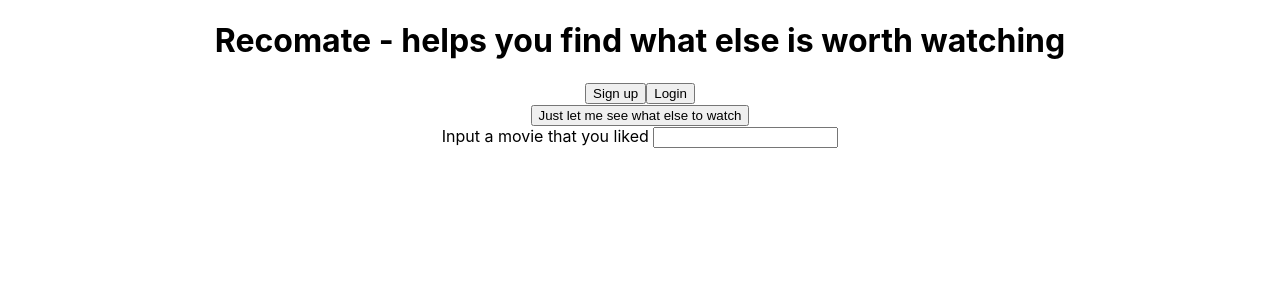
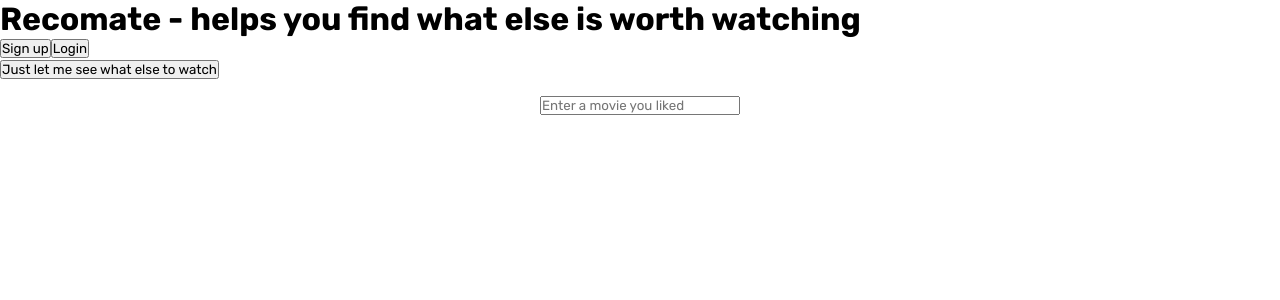
Before and after one commit to Lamer217/Recomate, a React (Create React App) app in the folder client/: page / in a window 1280 px wide. Shown: the top 300 px of the page. Built offline with nearby package versions, Linux system fonts and the light colour scheme.

Commit message:
add dropdown search

```diff
--- a/client/public/index.html
+++ b/client/public/index.html
@@ -9,7 +9,6 @@
       name="description"
       content="Web site created using create-react-app"
     />
-    <link rel="apple-touch-icon" href="%PUBLIC_URL%/logo192.png" />
     <!--
       manifest.json provides metadata used when your web app is installed on a
       user's mobile device or desktop. See https://developers.google.com/web/fundamentals/web-app-manifest/
@@ -24,6 +23,12 @@
       work correctly both with client-side routing and a non-root public URL.
       Learn how to configure a non-root public URL by running `npm run build`.
     -->
+    <link rel="preconnect" href="https://fonts.googleapis.com" />
+    <link rel="preconnect" href="https://fonts.gstatic.com" crossorigin />
+    <link
+      href="https://fonts.googleapis.com/css2?family=Rubik:ital,wght@0,300;0,400;0,500;0,600;0,700;0,800;1,300;1,400&display=swap"
+      rel="stylesheet"
+    />
     <title>Recomate</title>
   </head>
   <body>
--- a/client/src/App.css
+++ b/client/src/App.css
@@ -1,3 +1,6 @@
-.App {
-  text-align: center;
+.App * {
+  margin: 0;
+  padding: 0;
+  box-sizing: border-box;
+  font-family: 'Rubik', sans-serif;
 }
--- a/client/src/components/FilmsYoudLike.jsx
+++ b/client/src/components/FilmsYoudLike.jsx
@@ -1,11 +1,12 @@
 import React, { useState, useEffect } from 'react';
 import { uid } from 'uid/single';
 import axios from 'axios';
-import { Link } from 'react-router-dom';
+import { Link, useLocation } from 'react-router-dom';
 
 export default function FilmsYoudLike({ query }) {
   const [movies, setMovies] = useState([]);
   const [imgSources, setImgSources] = useState({});
+  const currentPage = useLocation().pathname;
 
   // When the query get's passed, call the backend remote route to search for the query
   useEffect(() => {
@@ -33,7 +34,7 @@ export default function FilmsYoudLike({ query }) {
                 retrievedMovie.title.toLowerCase() === movie.Name.toLowerCase()
             );
             movie.tmdbObj = tmdbFilmsArr[0];
-            console.log(movie);
+            // console.log(movie);
             const posterArr = tmdbFilmsArr.map(item => item.poster_path);
             posterArr.length
               ? setImgSources(imgSources => ({
@@ -52,7 +53,9 @@ export default function FilmsYoudLike({ query }) {
 
   return (
     <div>
-      <h2>Here's what the AI thinks you'd like:</h2>
+      {currentPage === '/results' || (
+        <h2>Here's what the AI thinks you'd like:</h2>
+      )}
       {movies.map(movie => (
         <Link to={'/film-details'} state={movie} key={uid()}>
           <div className="movie-card">
--- a/client/src/components/Preferences.jsx
+++ /dev/null
@@ -1,25 +0,0 @@
-import React, { useState } from 'react';
-import { useNavigate } from 'react-router-dom';
-
-export default function Preferences() {
-  // Saving the query here
-  const [query, setQuery] = useState('');
-
-  const navigate = useNavigate();
-
-  const handleQuery = e => {
-    e.preventDefault();
-    // Send the query to the results page and navigate there
-    navigate('/results', { state: query });
-  };
-
-  return (
-    <div>
-      <form onSubmit={handleQuery}>
-        <label htmlFor="">Input a movie that you liked </label>
-        {/* Getting the query from here */}
-        <input type="text" onChange={e => setQuery(e.target.value)} />
-      </form>
-    </div>
-  );
-}
--- /dev/null
+++ b/client/src/components/Searchbar.jsx
@@ -0,0 +1,84 @@
+import React, { useState, useEffect } from 'react';
+// import SelectSearch from 'react-select-search';
+import axios from 'axios';
+import { useNavigate } from 'react-router-dom';
+import '../styles/SearchBar.css';
+
+export default function Searchbar() {
+  const [options, setOptions] = useState([]);
+  const [searchValue, setSearchValue] = useState('');
+  const navigate = useNavigate();
+
+  /*  useEffect(() => {
+    if (searchValue) {
+      axios
+        .get(`/api/remote/movies/search/${searchValue}`)
+        .then(response => console.log(response.data.slice(0, 4)))
+        .catch(err => console.error(err));
+    }
+  }, [searchValue]); */
+
+  useEffect(() => {
+    if (searchValue.length > 2) {
+      axios
+        .get(`/api/remote/movies/search/${searchValue}`)
+        .then(response => setOptions(response.data.slice(0, 4)))
+        .catch(err => console.error(err));
+    }
+  }, [searchValue]);
+
+  return (
+    <div className="searchbar">
+      <input
+        type="search"
+        name="searchValue"
+        id="searchValue"
+        value={searchValue}
+        onChange={e => setSearchValue(e.target.value)}
+        placeholder="Enter a movie you liked"
+      />
+      {options.length > 0 &&
+        searchValue.length > 2 &&
+        options.map(option => {
+          return (
+            <button
+              onClick={() => navigate('/results', { state: option.title })}
+              key={option.id}
+            >
+              <img
+                src={`https://image.tmdb.org/t/p/w200${option.poster_path}`}
+                alt=""
+                height="50"
+              />
+              {option.title}
+            </button>
+          );
+        })}
+      {/* <SelectSearch
+        options={options}
+        value={searchValue}
+        onChange={e => setSearchValue(e.target.value)}
+        getOptions={query => {
+          if (query) {
+            setSearchValue(query);
+            return new Promise((resolve, reject) => {
+              axios
+                .get(`/api/remote/movies/search/${query}`)
+                .then(response => {
+                  //   setOptions(response.data.slice(0, 4))
+                  setOptions(
+                    response.data.slice(0, 4).map(movie => {
+                      return { name: movie.title, value: movie.title };
+                    })
+                  );
+                })
+                .catch(err => console.error(err));
+            });
+          }
+        }}
+        search
+        placeholder="Your movie"
+      /> */}
+    </div>
+  );
+}
--- a/client/src/pages/FilmDetails.jsx
+++ b/client/src/pages/FilmDetails.jsx
@@ -30,7 +30,7 @@ export default function FilmDetail() {
     37: 'Western',
   };
   const [cast, setCast] = useState([]);
-  console.log(state);
+  // console.log(state);
 
   useEffect(() => {
     axios
--- a/client/src/pages/Homepage.jsx
+++ b/client/src/pages/Homepage.jsx
@@ -1,11 +1,11 @@
 import React, { useState, useContext, useEffect } from 'react';
-import Preferences from '../components/Preferences';
 import Signup from '../components/Signup';
 import Login from '../components/Login';
 import { AuthContext } from '../context/authContext';
 import IsAnon from '../components/IsAnon';
 import FilmsYoudLike from '../components/FilmsYoudLike';
 import axios from 'axios';
+import Searchbar from '../components/Searchbar';
 
 export default function Homepage() {
   const [signupForm, setSignupForm] = useState(false);
@@ -63,7 +63,8 @@ export default function Homepage() {
           <button>Just let me see what else to watch</button>
         </IsAnon>
       )}
-      <Preferences />
+      {/* <Preferences /> */}
+      <Searchbar />
       {isLoggedIn && query && <FilmsYoudLike query={query} />}
     </>
   );
--- a/client/src/pages/Results.jsx
+++ b/client/src/pages/Results.jsx
@@ -1,4 +1,4 @@
-import React, { useState, useEffect, useContext } from 'react';
+import React, { useEffect, useContext } from 'react';
 import { useLocation } from 'react-router-dom';
 import { AuthContext } from '../context/authContext';
 import axios from 'axios';
@@ -7,17 +7,7 @@ import FilmsYoudLike from '../components/FilmsYoudLike';
 export default function Results() {
   const location = useLocation();
   const { user, isLoggedIn } = useContext(AuthContext);
-  const [query, setQuery] = useState('');
-
-  useEffect(() => {
-    // send the query to the TMDB first, to find a proper title
-    axios
-      .get(`/api/remote/movies/search/${location.state}`)
-      .then(response => {
-        setQuery(response.data[0].title);
-      })
-      .catch(err => console.error(err));
-  }, [location.state]);
+  const query = location.state;
 
   useEffect(() => {
     // If the user is logged in and if there is a user object in the context
@@ -35,7 +25,7 @@ export default function Results() {
 
   return (
     <div>
-      {/* {query && <h2>If you liked {query} you migh also like:</h2>} */}
+      {query && <h2>If you liked {query} you migh also like:</h2>}
       <FilmsYoudLike query={query} />
     </div>
   );
--- /dev/null
+++ b/client/src/styles/SearchBar.css
@@ -0,0 +1,21 @@
+.searchbar {
+  max-width: 200px;
+  margin: 1rem auto;
+}
+
+.searchbar input {
+  width: 100%;
+}
+
+.searchbar button {
+  width: 100%;
+  display: flex;
+  align-items: center;
+  /* justify-content: space-between; */
+  /* position: absolute; */
+  /* z-index: 3; */
+}
+
+.searchbar button img {
+  margin-right: 7px;
+}
```
Also changed, not shown: client/src/styles/Navbar.css (added), 1 other file (tests, documents, lock files or other folders).
